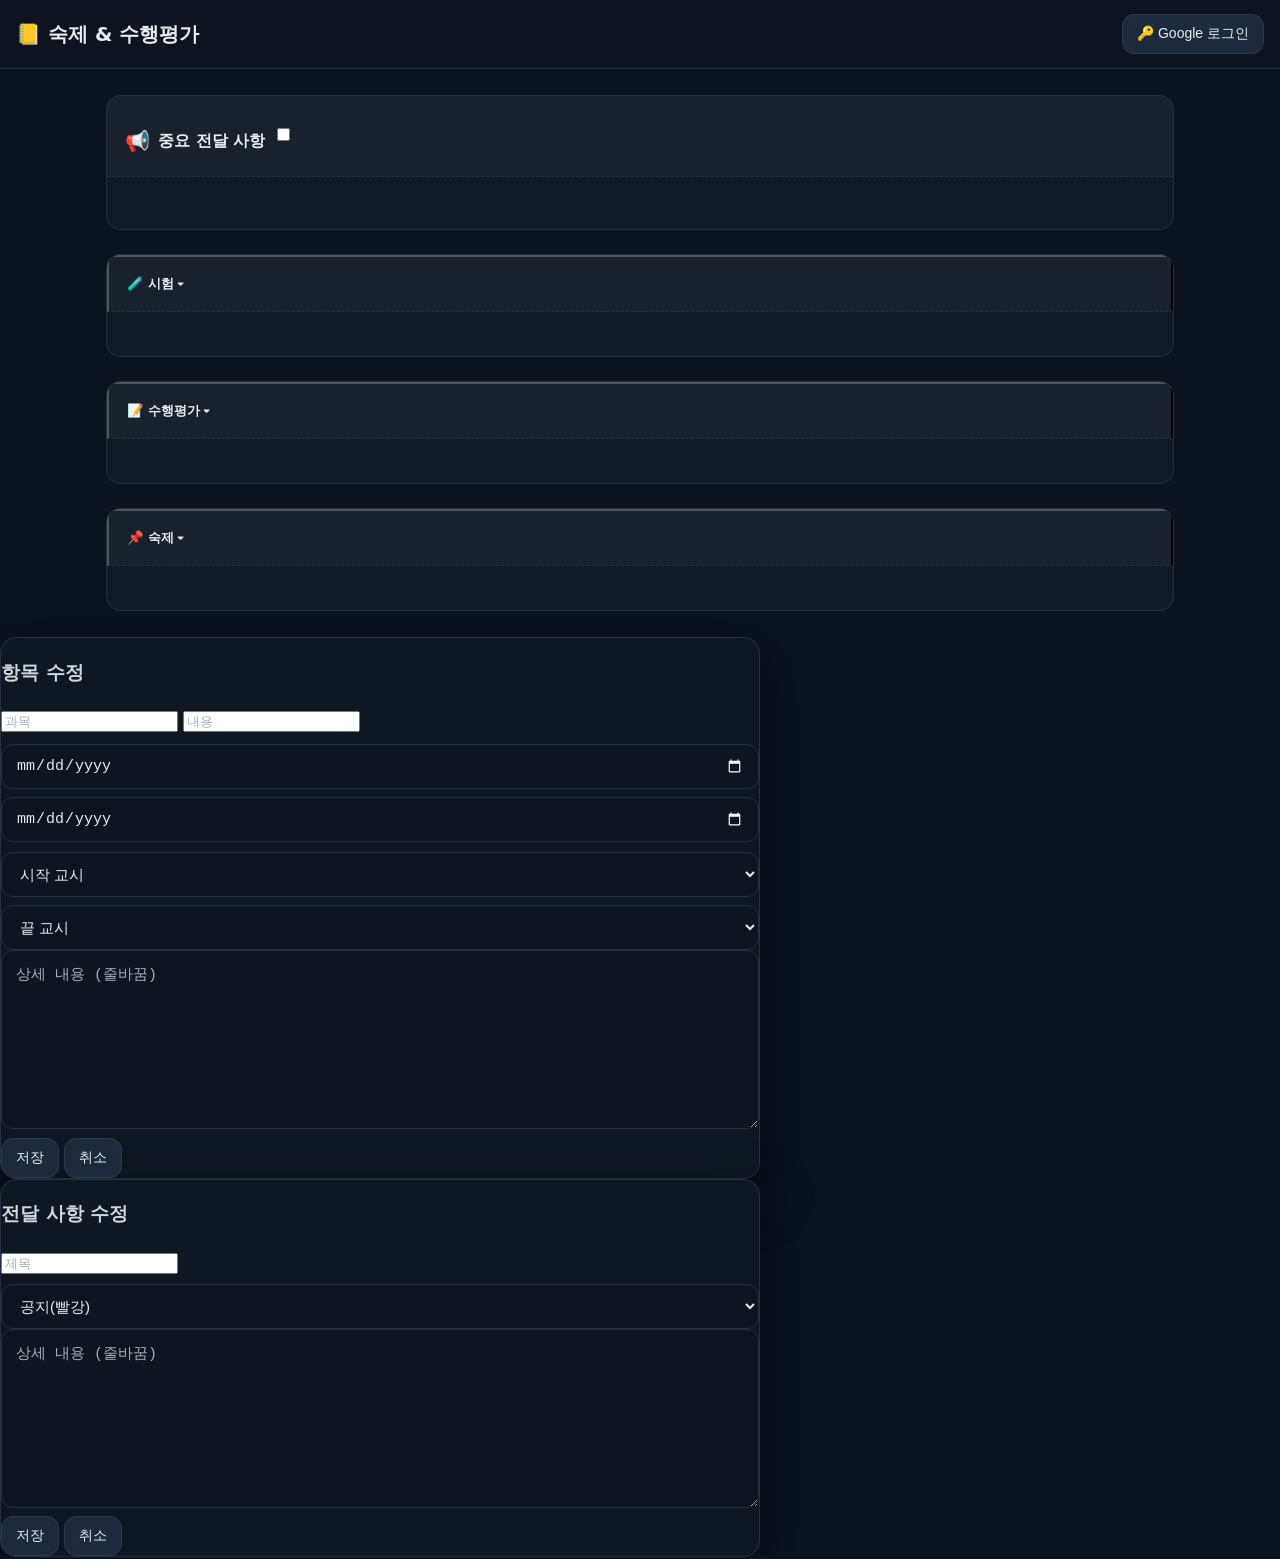
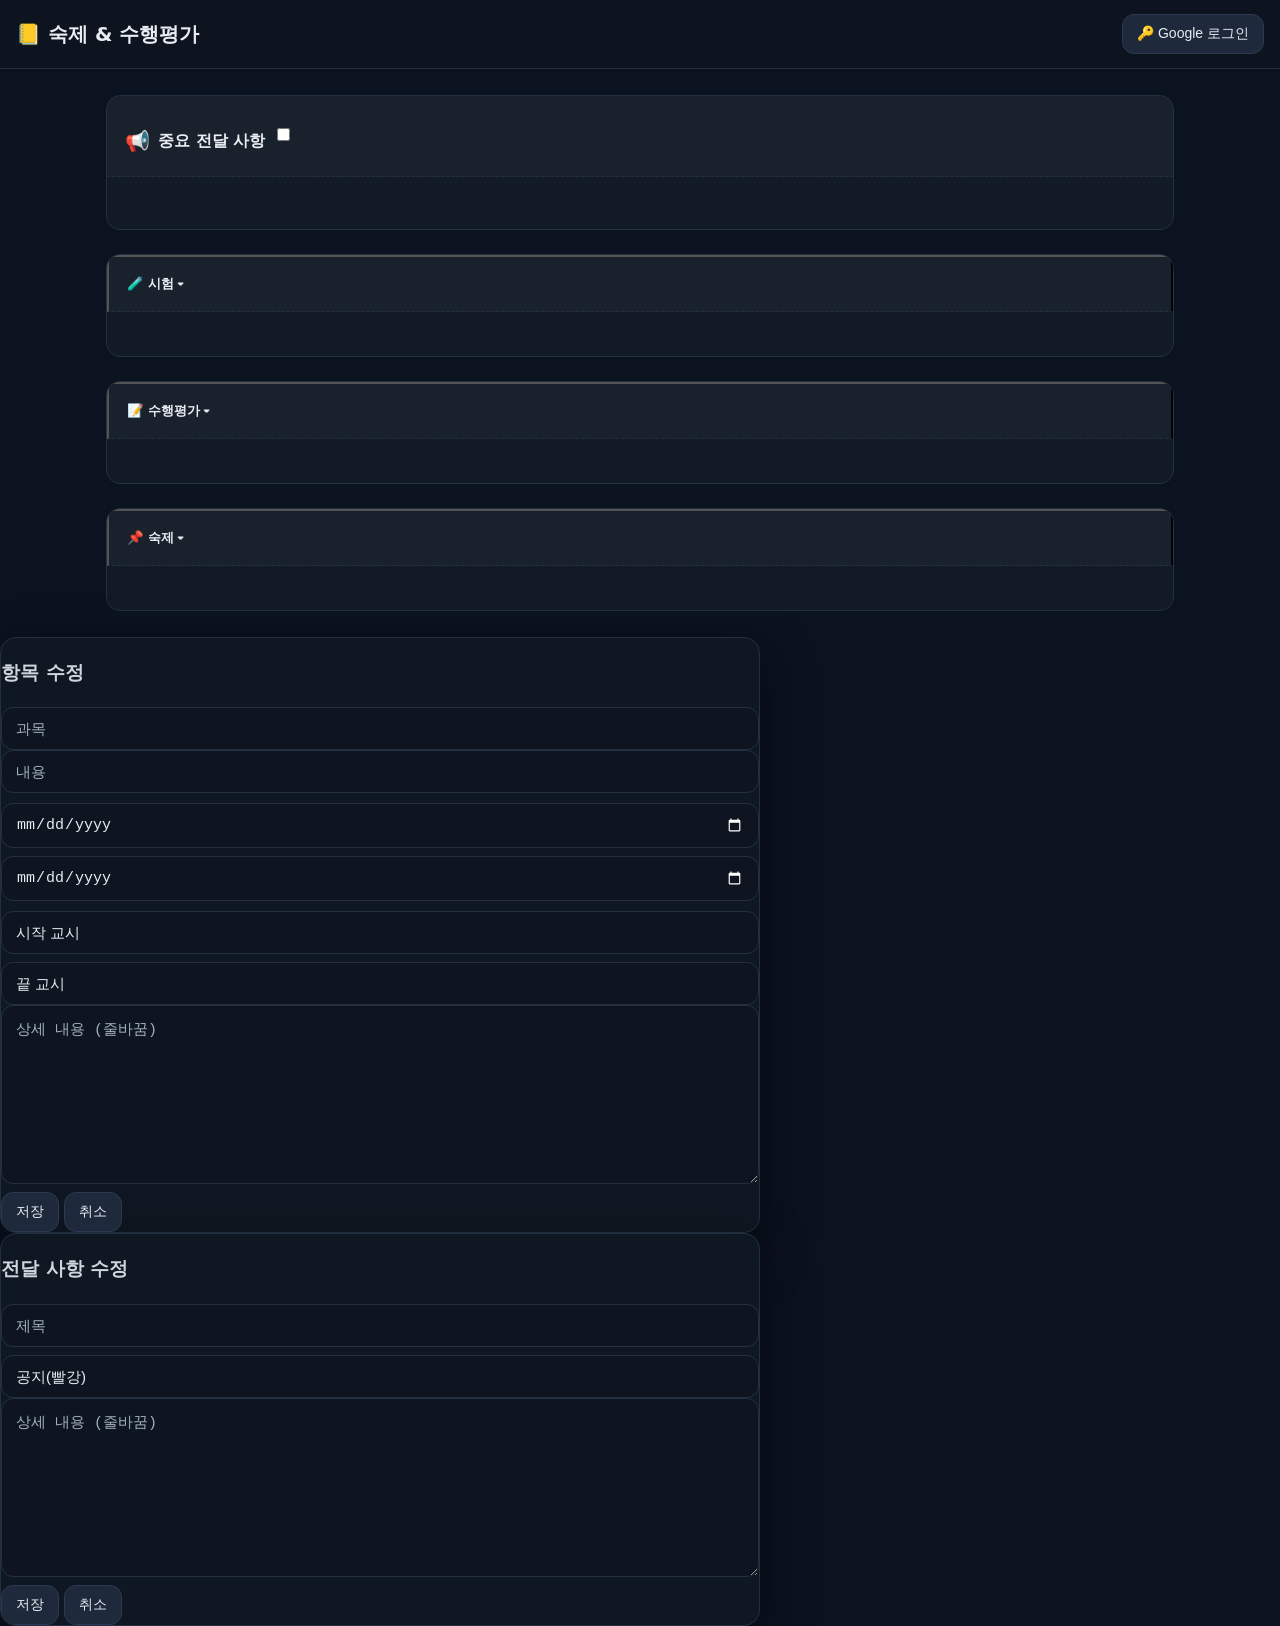

Update style.css

--- a/style.css
+++ b/style.css
@@ -28,13 +28,35 @@ ul,ol{list-style:none;margin:0;padding:0}
 .w-full{width:100%}
 
 /* Inputs */
+input,
 input[type="text"],input[type="date"],input[type="search"],input[type="number"],textarea,select{
+  appearance:none;
+  -webkit-appearance:none;
   border:1px solid var(--border);background:#0e1520;color:var(--text);
   border-radius:12px;padding:12px 14px;font-size:15px;width:100%;transition:.15s
+}
+input[type="checkbox"],input[type="radio"]{
+  appearance:auto;
+  -webkit-appearance:auto;
+  width:auto;
+  padding:0;
+  border:none;
+  background:transparent;
+  border-radius:0;
 }
 textarea{min-height:90px;resize:vertical;line-height:1.7}
 input::placeholder,textarea::placeholder{color:#9fb0be}
 input:focus,textarea:focus,select:focus{border-color:var(--accent);box-shadow:0 0 0 3px rgba(37,99,235,.25);outline:none}
+input:-webkit-autofill,
+input:-webkit-autofill:hover,
+input:-webkit-autofill:focus,
+textarea:-webkit-autofill,
+select:-webkit-autofill{
+  -webkit-text-fill-color:var(--text);
+  -webkit-box-shadow:0 0 0 1000px #0e1520 inset;
+  box-shadow:0 0 0 1000px #0e1520 inset;
+  transition:background-color 9999s ease-out 0s;
+}
 input[type="date"]{color-scheme:dark}
 label.label{display:block;font-size:12px;color:#9fb0be;margin:2px 2px 8px}
 
